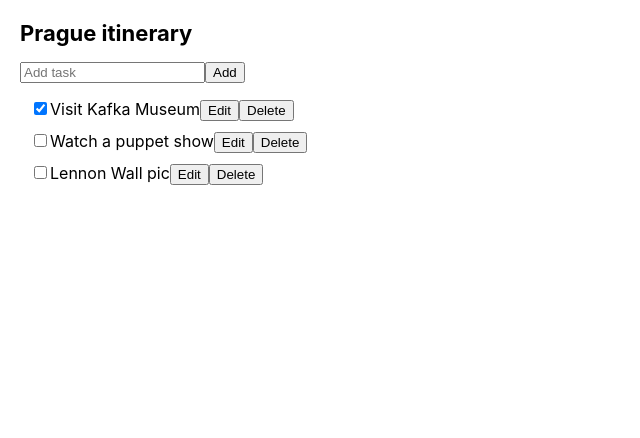
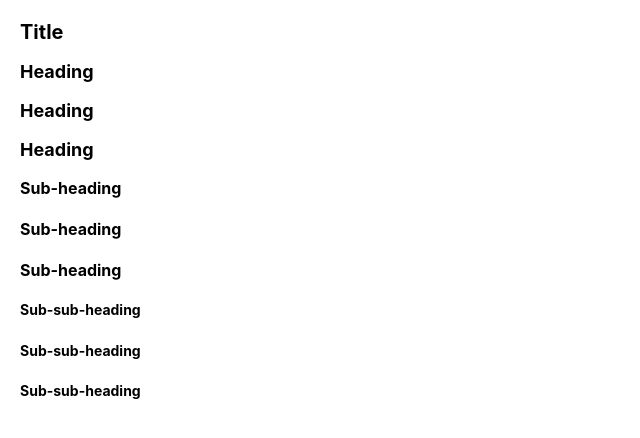
Before and after one commit to becasualle/devsurge-react-course, a React (Create React App) app: page / in a window 1280 px wide. Shown: the top 438 px of the page, without its empty margins (0-640 px from the left). Built offline with nearby package versions, Linux system fonts and the light colour scheme.

Commit message:
Используем Context, чтобы избавиться от props drilling

```diff
--- a/src/App.jsx
+++ b/src/App.jsx
@@ -1,9 +1,9 @@
-import { TaskAppUseState } from './extracting-state-logic-into-a-reducer';
+import { ContextPage } from './passing-data-deeply-with-context';
 
 export default function App() {
   return (
     <>
-      <TaskAppUseState />
+      <ContextPage />
     </>
   );
 }
--- /dev/null
+++ b/src/passing-data-deeply-with-context/ContextPage.jsx
@@ -0,0 +1,53 @@
+import { useContext } from 'react';
+import { LevelContext } from './LevelContext';
+export function ContextPage() {
+  return (
+    <Section>
+      <Heading>Title</Heading>
+      <Section>
+        <Heading>Heading</Heading>
+        <Heading>Heading</Heading>
+        <Heading>Heading</Heading>
+        <Section>
+          <Heading>Sub-heading</Heading>
+          <Heading>Sub-heading</Heading>
+          <Heading>Sub-heading</Heading>
+          <Section>
+            <Heading>Sub-sub-heading</Heading>
+            <Heading>Sub-sub-heading</Heading>
+            <Heading>Sub-sub-heading</Heading>
+          </Section>
+        </Section>
+      </Section>
+    </Section>
+  );
+}
+
+export function Section({ children }) {
+  const level = useContext(LevelContext);
+  return (
+    <LevelContext.Provider value={level + 1}>
+      <section className="section">{children}</section>
+    </LevelContext.Provider>
+  );
+}
+
+export function Heading({ children }) {
+  const level = useContext(LevelContext);
+  switch (level) {
+    case 1:
+      return <h1>{children}</h1>;
+    case 2:
+      return <h2>{children}</h2>;
+    case 3:
+      return <h3>{children}</h3>;
+    case 4:
+      return <h4>{children}</h4>;
+    case 5:
+      return <h5>{children}</h5>;
+    case 6:
+      return <h6>{children}</h6>;
+    default:
+      throw Error('Unknown level: ' + level);
+  }
+}
--- /dev/null
+++ b/src/passing-data-deeply-with-context/LevelContext.js
@@ -0,0 +1,3 @@
+import { createContext } from 'react';
+
+export const LevelContext = createContext(1);
--- /dev/null
+++ b/src/passing-data-deeply-with-context/PropsDrillingPage.jsx
@@ -0,0 +1,45 @@
+export function PropsDrillingPage() {
+  return (
+    <Section>
+      <Heading level={1}>Title</Heading>
+      <Section>
+        <Heading level={2}>Heading</Heading>
+        <Heading level={2}>Heading</Heading>
+        <Heading level={2}>Heading</Heading>
+        <Section>
+          <Heading level={3}>Sub-heading</Heading>
+          <Heading level={3}>Sub-heading</Heading>
+          <Heading level={3}>Sub-heading</Heading>
+          <Section>
+            <Heading level={4}>Sub-sub-heading</Heading>
+            <Heading level={4}>Sub-sub-heading</Heading>
+            <Heading level={4}>Sub-sub-heading</Heading>
+          </Section>
+        </Section>
+      </Section>
+    </Section>
+  );
+}
+
+export function Section({ children }) {
+  return <section className="section">{children}</section>;
+}
+
+export function Heading({ level, children }) {
+  switch (level) {
+    case 1:
+      return <h1>{children}</h1>;
+    case 2:
+      return <h2>{children}</h2>;
+    case 3:
+      return <h3>{children}</h3>;
+    case 4:
+      return <h4>{children}</h4>;
+    case 5:
+      return <h5>{children}</h5>;
+    case 6:
+      return <h6>{children}</h6>;
+    default:
+      throw Error('Unknown level: ' + level);
+  }
+}
--- /dev/null
+++ b/src/passing-data-deeply-with-context/index.js
@@ -0,0 +1,2 @@
+export { PropsDrillingPage } from './PropsDrillingPage';
+export { ContextPage } from './ContextPage';
```
